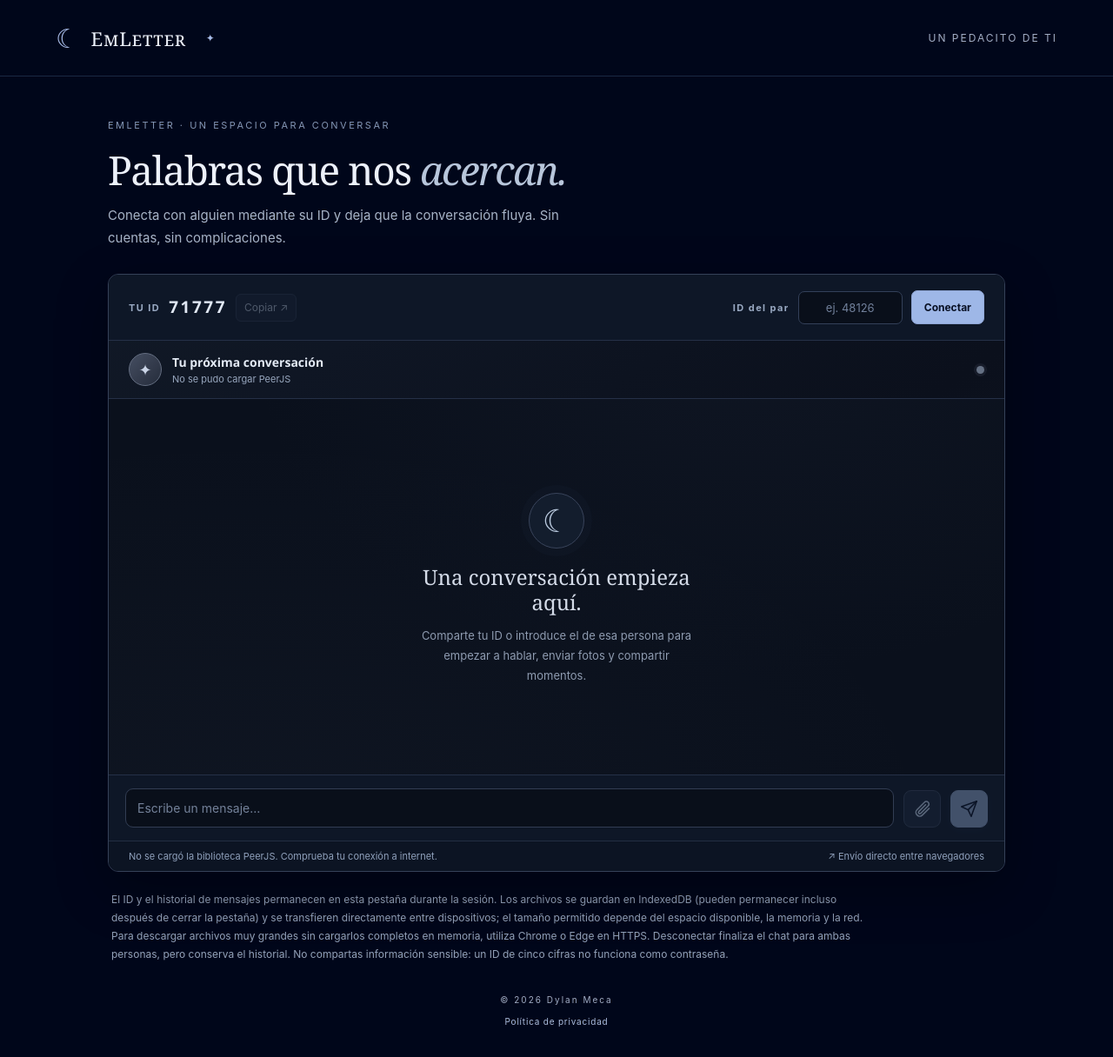
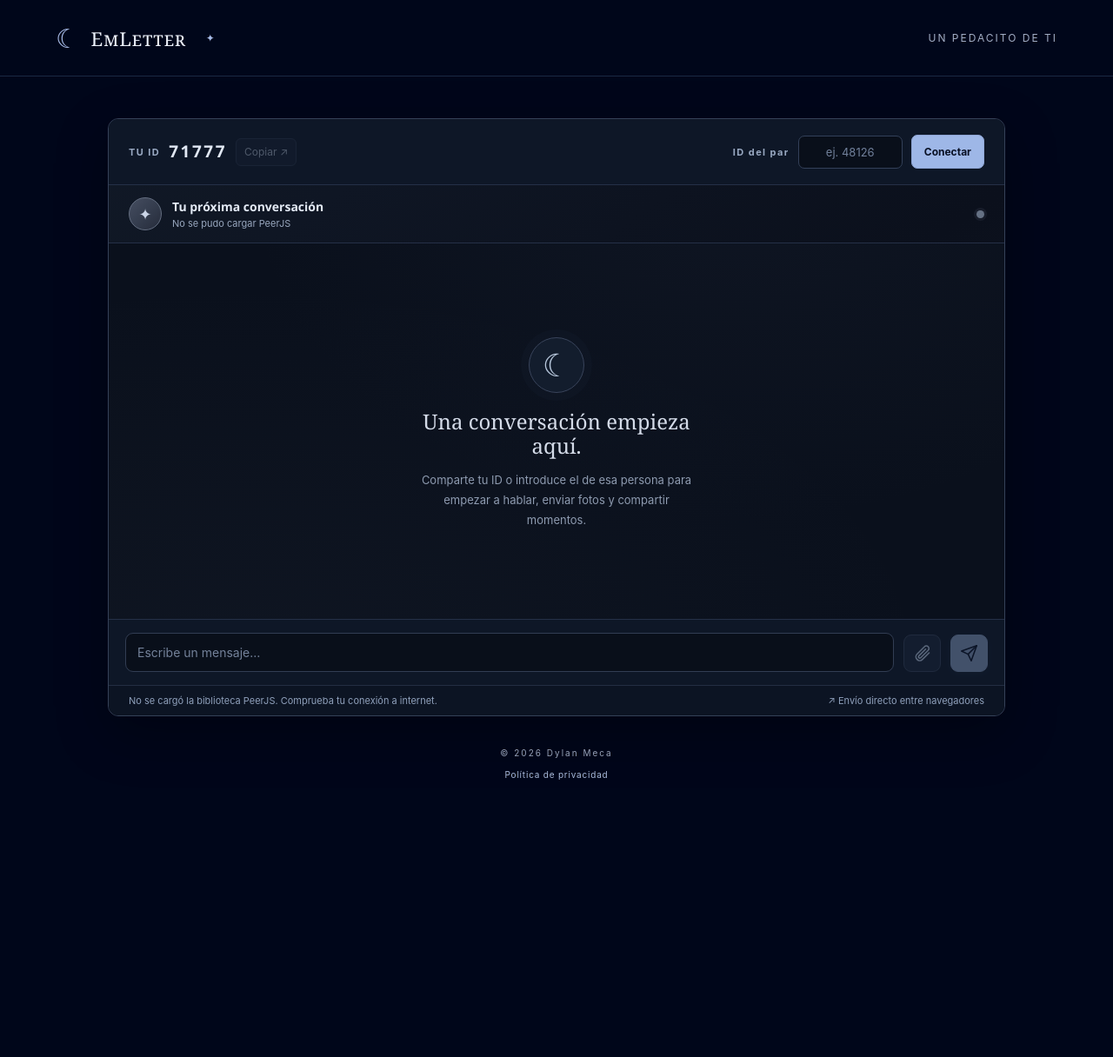
Before and after one commit to dylanmeca/EmLetter, a Jekyll site: the page built from chat.html, in a window 1280 px wide. Shown: the whole page at 87% size. Built offline with Jekyll 4.4.1, drawn with Linux system fonts in a browser that asks for light colours; after the commit the page ends 932 px from its top, so only the background shows below that.

Commit message:
Add files via upload

```diff
--- a/chat.html
+++ b/chat.html
@@ -6,12 +6,7 @@ permalink: /chat.html
 chat_page: true
 ---
 <main class="chat-page" id="contenido">
-  <section class="chat-intro" aria-labelledby="chat-title">
-    <p class="eyebrow">EMLETTER · UN ESPACIO PARA CONVERSAR</p>
-    <h1 id="chat-title">Palabras que nos <em>acercan.</em></h1>
-    <p>Conecta con alguien mediante su ID y deja que la conversación fluya. Sin cuentas, sin complicaciones.</p>
-  </section>
-
+  <h1 class="sr-only">Chat de EmLetter</h1>
   <section class="chat-card" aria-label="Chat privado">
     <header class="chat-toolbar">
       <div class="chat-identity">
@@ -66,7 +61,6 @@ chat_page: true
     </div>
   </section>
 
-  <p class="chat-help">El ID y el historial de mensajes permanecen en esta pestaña durante la sesión. Los archivos se guardan en IndexedDB (pueden permanecer incluso después de cerrar la pestaña) y se transfieren directamente entre dispositivos; el tamaño permitido depende del espacio disponible, la memoria y la red. Para descargar archivos muy grandes sin cargarlos completos en memoria, utiliza Chrome o Edge en HTTPS. Desconectar finaliza el chat para ambas personas, pero conserva el historial. No compartas información sensible: un ID de cinco cifras no funciona como contraseña.</p>
   <footer class="bottom-note"><span>© {{ site.time | date: '%Y' }} Dylan Meca</span><a href="{{ '/politica-de-privacidad/' | relative_url }}">Política de privacidad</a></footer>
 </main>
 <noscript><p class="chat-noscript">Activa JavaScript para utilizar el chat.</p></noscript>
```
